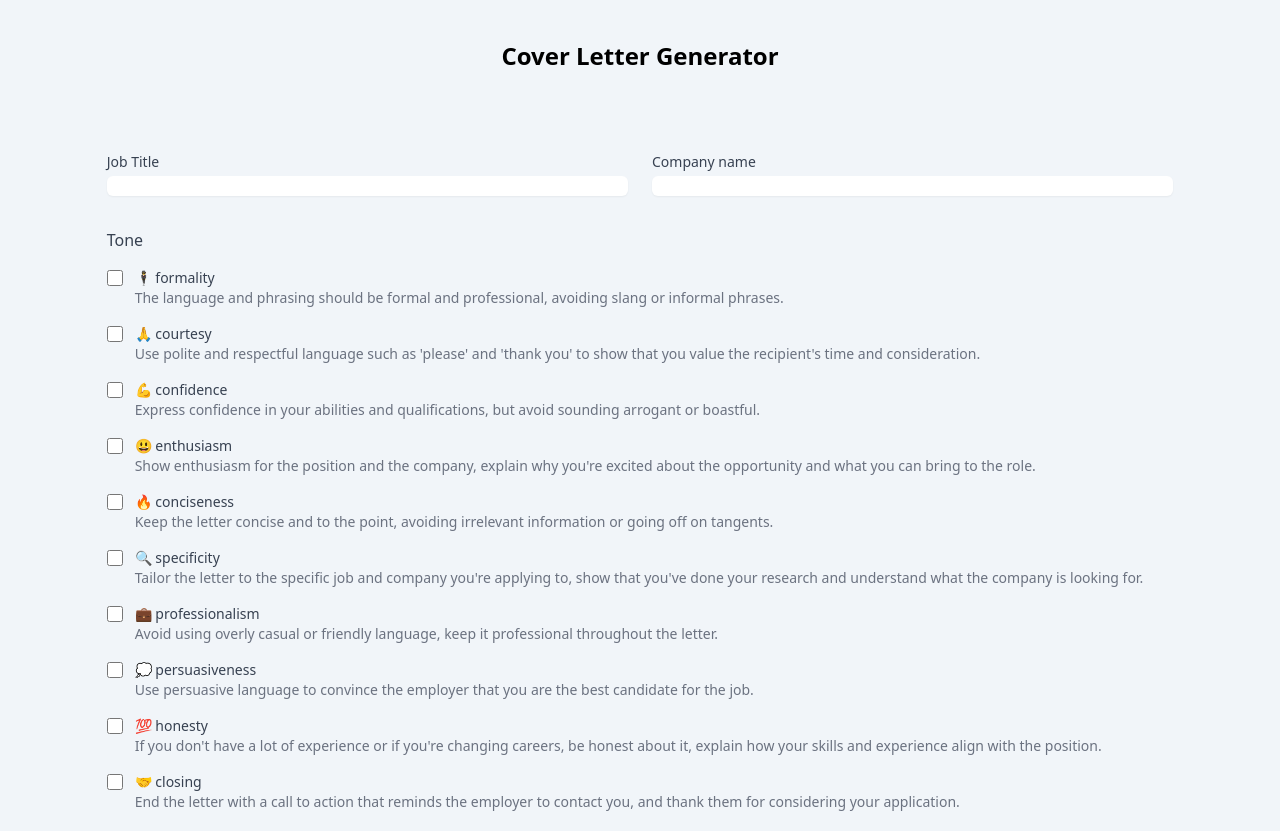
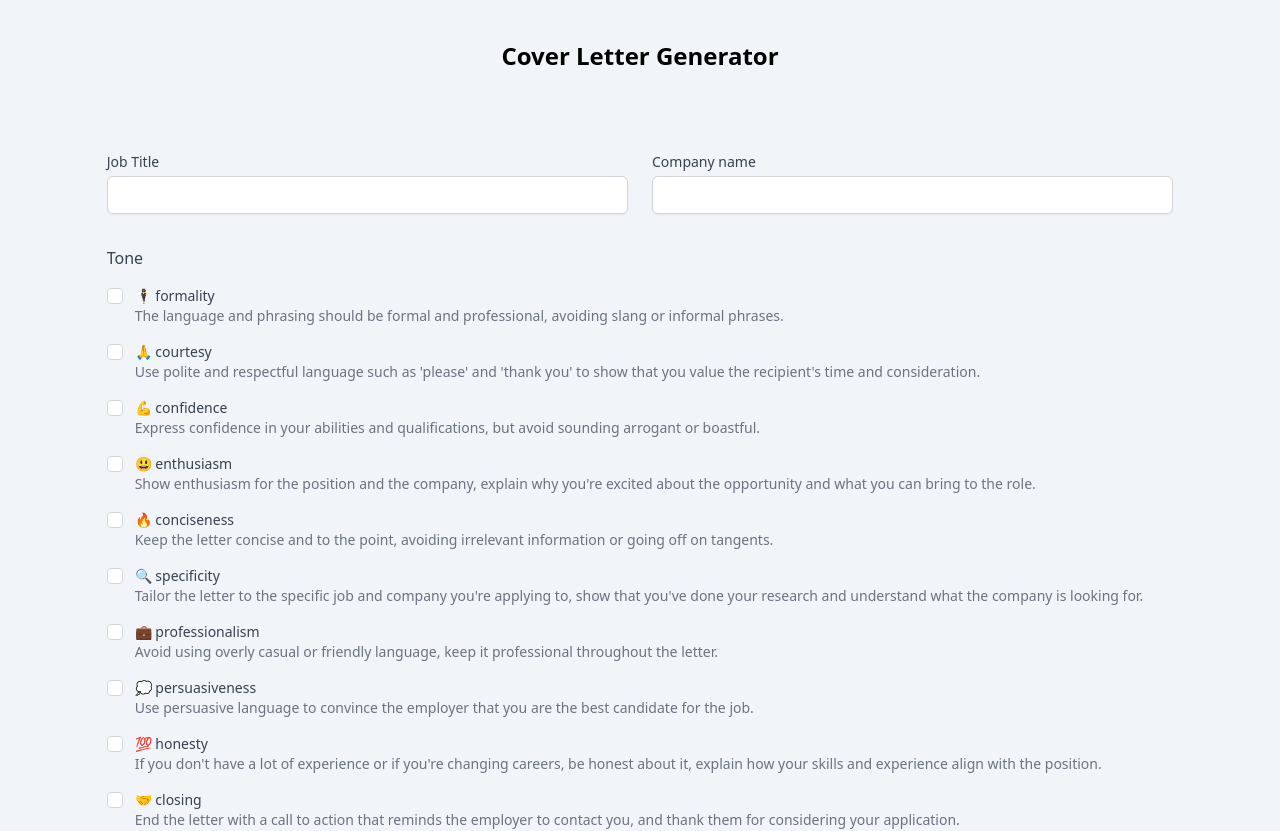
Before and after one commit to claranceliberi/cover-letter-generator, a Nuxt app: page / in a window 1280 px wide. Shown: the top 831 px of the page. Built offline with nearby package versions, Linux system fonts and the light colour scheme.

Commit message:
feat: tailwind forms

```diff
--- a/package.json
+++ b/package.json
@@ -9,6 +9,7 @@
   },
   "devDependencies": {
     "@nuxtjs/tailwindcss": "^6.2.0",
+    "@tailwindcss/forms": "^0.5.3",
     "nuxt": "^3.1.0"
   },
   "engines": {
--- /dev/null
+++ b/tailwind.config.ts
@@ -0,0 +1,8 @@
+/** @type {import('tailwindcss').Config} */
+module.exports = {
+    content: [ "./**/*.vue"],
+    theme: {
+        extend: {},
+    },
+    plugins: [require("@tailwindcss/forms")],
+}
```
Also changed, not shown: 1 other file (tests, documents, lock files or other folders).
